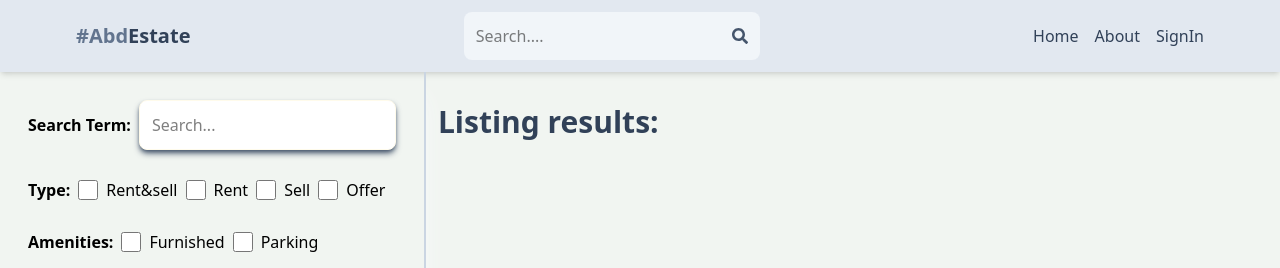
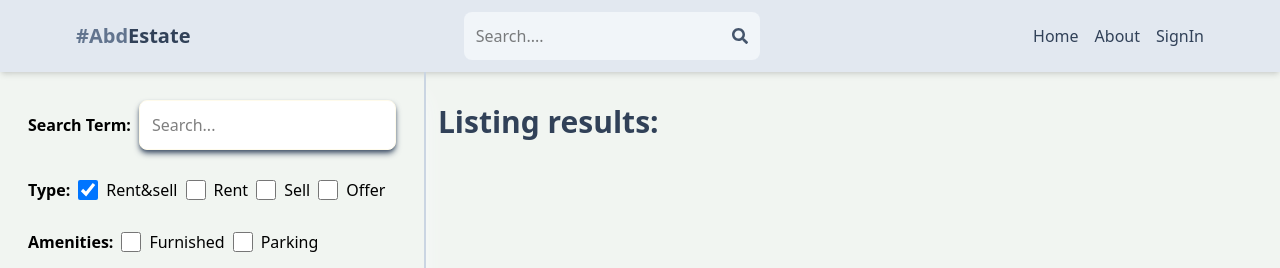
Before and after one commit to abudi47/MERN-estate, a React (Vite) app in the folder client/: page /search in a window 1280 px wide. Shown: the top 268 px of the page. Built offline with nearby package versions, Linux system fonts and the light colour scheme; no server answers.

Commit message:
Add onChange and onSubmit functionality to the search page

```diff
--- a/client/src/pages/Search.jsx
+++ b/client/src/pages/Search.jsx
@@ -1,48 +1,97 @@
-import React from "react";
+import { useState } from "react";
+export default function Search() {
+  const [sidebardata, setsidebardata] = useState({
+    searchTerm: "",
+    type: "all",
+    parking: false,
+    furnished: false,
+    offer: false,
+    sort: "created_at",
+    order: "desc",
+  });
 
-export default function Search() {
+  const handleChange = (e) => {};
   return (
     <div className="flex flex-col md:flex-row md:min-h-screen">
       <div className="p-7 border-b-2 border-slate-300 shadow-slate-50 shadow-xl  md:border-r-2">
         <form className="flex flex-col gap-7">
           <div className="flex items-center gap-2">
-            <label className="whitespace-nowrap font-semibold">Search Term:</label>
+            <label className="whitespace-nowrap font-semibold">
+              Search Term:
+            </label>
             <input
               type="text"
               id="searchTerm"
               placeholder="Search..."
               className="border rounded-lg p-3 w-full bg-white border-amber-50 shadow-md shadow-slate-600 focus:outline-none "
+              value={sidebardata.searchTerm}
+              onChange={handleChange}
             />
           </div>
 
           <div className="flex gap-2 flex-wrap items-center">
             <label className="font-semibold">Type:</label>
             <div className="flex gap-2">
-              <input type="checkbox" id="all" className="w-5" />
+              <input
+                checked={sidebardata.type === "all"}
+                onChange={handleChange}
+                type="checkbox"
+                id="all"
+                className="w-5"
+              />
               <span>Rent&sell</span>
             </div>
             <div className="flex gap-2">
-              <input type="checkbox" id="rent" className="w-5" />
+              <input
+                type="checkbox"
+                checked={sidebardata.type === "rent"}
+                onChange={handleChange}
+                id="rent"
+                className="w-5"
+              />
               <span>Rent</span>
             </div>
             <div className="flex gap-2">
-              <input type="checkbox" id="sell" className="w-5" />
+              <input
+                type="checkbox"
+                checked={sidebardata.type === "sell"}
+                id="sell"
+                className="w-5"
+              />
               <span>Sell</span>
             </div>
             <div className="flex gap-2">
-              <input type="checkbox" id="offer" className="w-5" />
+              <input
+                type="checkbox"
+                id="offer"
+                className="w-5"
+                checked={sidebardata.offer}
+                onChange={handleChange}
+              />
               <span>Offer</span>
             </div>
           </div>
           <div className="flex gap-2  flex-wrap items-center">
             <label className="font-semibold">Amenities:</label>
             <div className="flex gap-2">
-              <input type="checkbox" id="furnished" className="w-5" />
+              <input
+                type="checkbox"
+                id="furnished"
+                className="w-5"
+                onChange={handleChange}
+                checked={sidebardata.furnished}
+              />
               <span>Furnished</span>
             </div>
 
             <div className="flex gap-2">
-              <input type="checkbox" id="parking" className="w-5" />
+              <input
+                type="checkbox"
+                id="parking"
+                className="w-5"
+                onChange={handleChange}
+                checked={sidebardata.parking}
+              />
               <span>Parking</span>
             </div>
           </div>
@@ -50,13 +99,15 @@ export default function Search() {
           <div className="flex items-center gap-2">
             <label className="whitespace-nowrap font-semibold">Sort :</label>
             <select
+              onChange={handleChange}
+              defaultValue={'created_at_desc'}
               id="sort_order"
               className="border rounded-lg p-2 w-full bg-white  border-amber-50 shadow-md shadow-slate-600 focus:outline-none "
             >
-              <option value="all">Price high to low</option>
-              <option value="all">Price low to high</option>
-              <option>Latest</option>
-              <option>Oldest</option>
+              <option value="regularPrice_desc">Price high to low</option>
+              <option value="regularPrice_asc">Price low to high</option>
+              <option value="createdAt_desc">Latest</option>
+              <option value="createdAt_asc">Oldest</option>
             </select>
           </div>
 
@@ -67,7 +118,9 @@ export default function Search() {
       </div>
 
       <div>
-        <h1 className="text-3xl font-semibold text-slate-700 p-3 mt-5">Listing results:</h1>
+        <h1 className="text-3xl font-semibold text-slate-700 p-3 mt-5">
+          Listing results:
+        </h1>
       </div>
     </div>
   );
```
